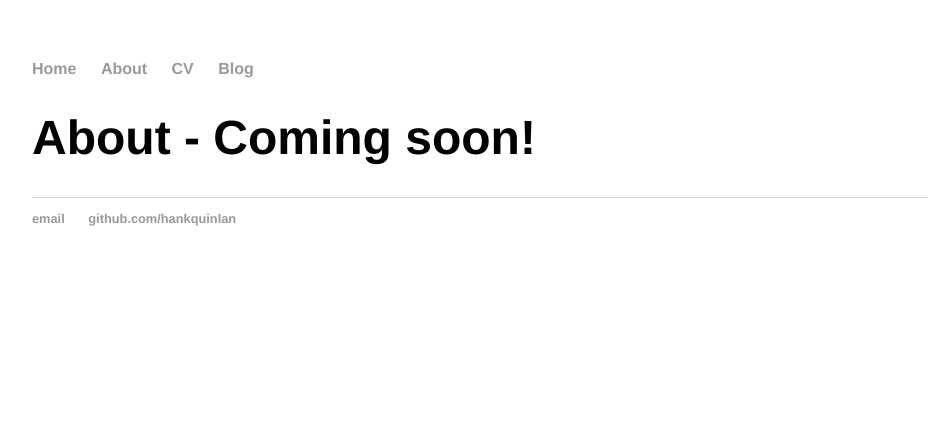
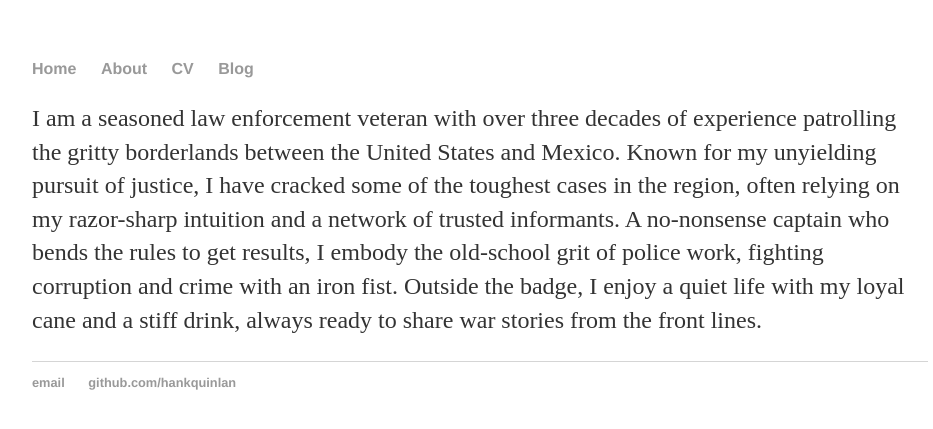
Before and after one commit to dkadlUR/dkadlUR.github.io, a Jekyll site: the page built from about/index.html, in a window 1280 px wide. Shown: the top 429 px of the page, without its empty margins (160-1093 px from the left). Built offline with Jekyll 4.4.1, drawn with Linux system fonts in a browser that asks for light colours.

Commit message:
Update index.html

```diff
--- a/about/index.html
+++ b/about/index.html
@@ -3,5 +3,6 @@ layout: default
 title: Hank Quinlan, Horrible Cop
 ---
 <div class="blurb">
-	<h1>About - Coming soon!</h1>
+	<div class="blurb">
+	<p>I am a seasoned law enforcement veteran with over three decades of experience patrolling the gritty borderlands between the United States and Mexico. Known for my unyielding pursuit of justice, I have cracked some of the toughest cases in the region, often relying on my razor-sharp intuition and a network of trusted informants. A no-nonsense captain who bends the rules to get results, I embody the old-school grit of police work, fighting corruption and crime with an iron fist. Outside the badge, I enjoy a quiet life with my loyal cane and a stiff drink, always ready to share war stories from the front lines.</p>
 </div><!-- /.blurb -->
```
